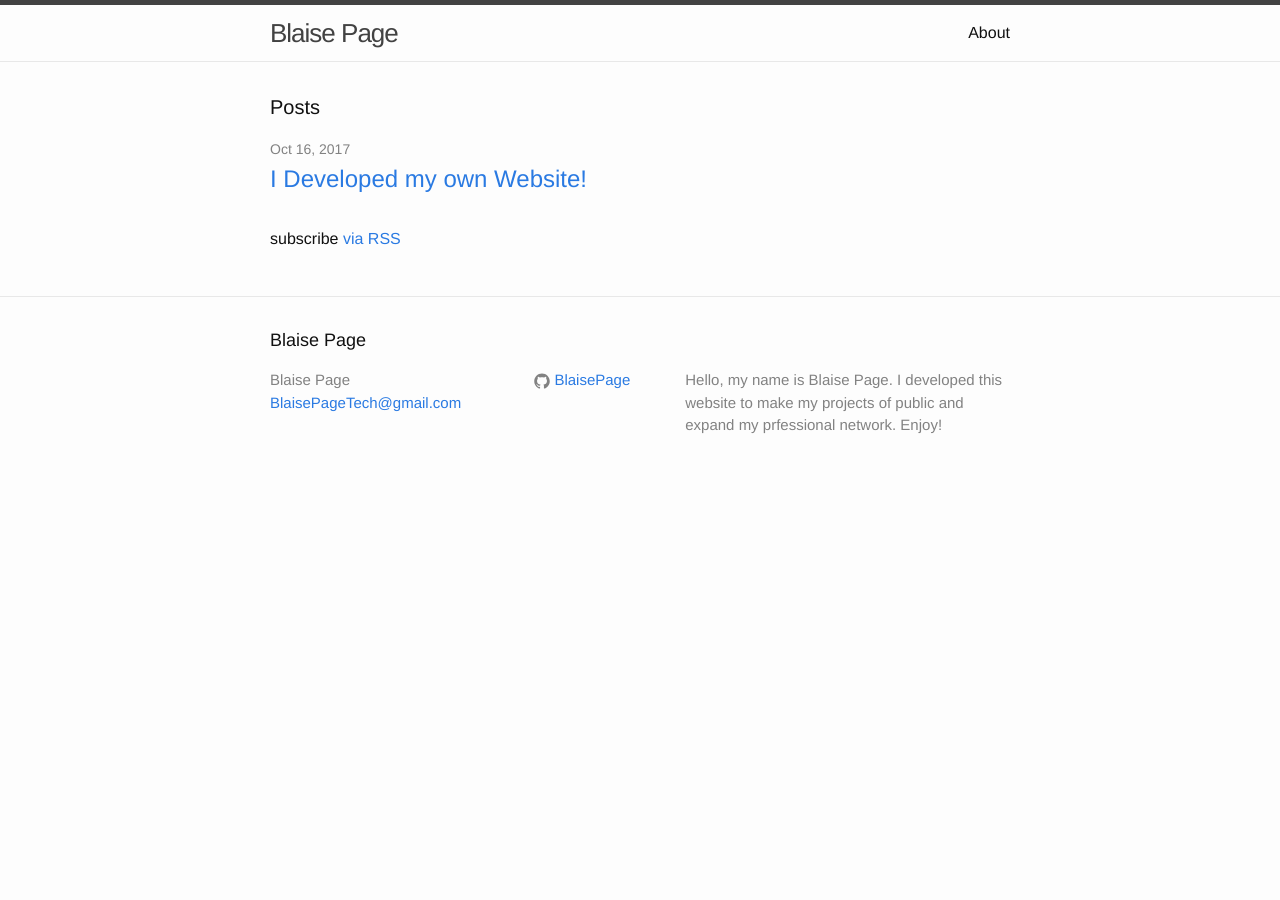
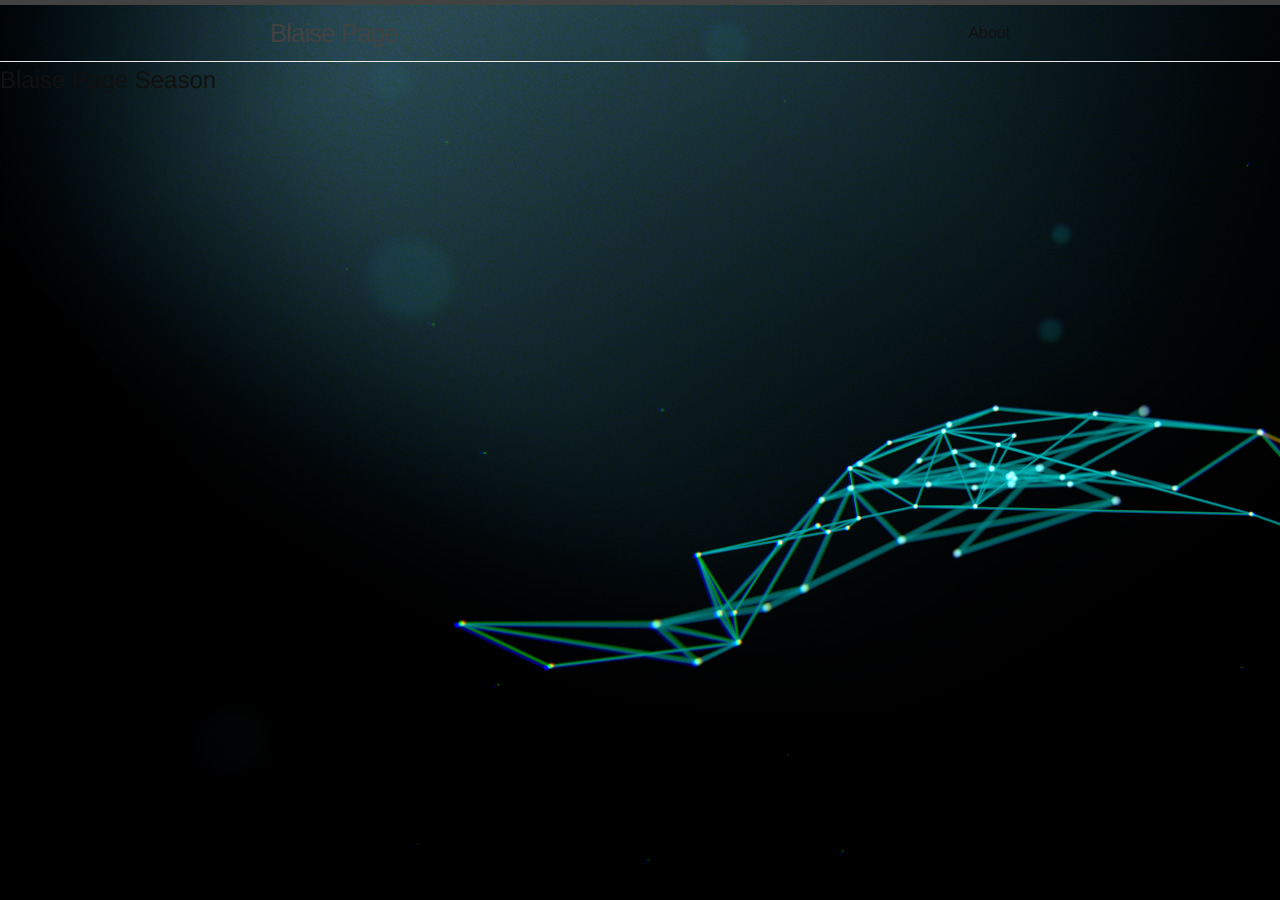
Before and after one commit to BlaisePage/BlaisePage.github.io, a Jekyll site: the page built from index.html, in a window 1280 px wide and 900 px high. Built offline with Jekyll 4.4.1, drawn with Linux system fonts in a browser that asks for light colours.

Commit message:
Update default.html

```diff
--- a/_layouts/default.html
+++ b/_layouts/default.html
@@ -5,7 +5,7 @@
 
 <body>
 
-    {% include header.html %}
+    {% include hero.html %}
 
     <div class="page-content">
       <div class="wrapper">
```
